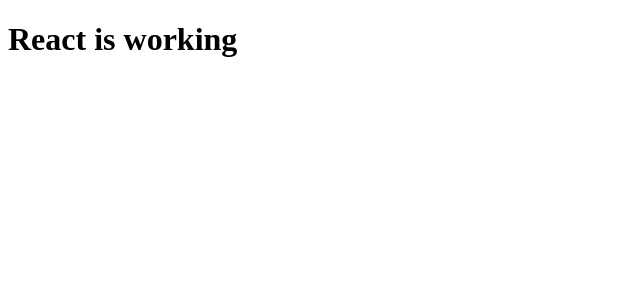
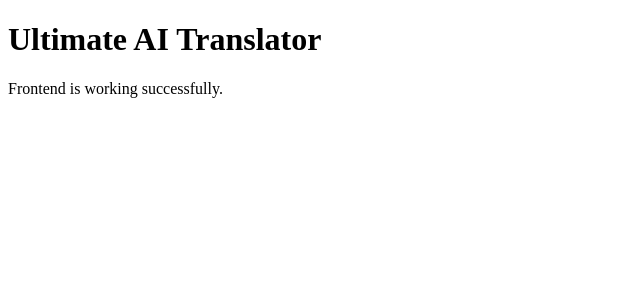
Before and after one commit to Shadow786s/ultimate-ai-translator-v2, a React (Vite) app in the folder frontend/: page / in a window 1280 px wide. Shown: the top 300 px of the page, without its empty margins (0-640 px from the left). Built offline with nearby package versions, Linux system fonts and the light colour scheme.

Commit message:
Update main.jsx

```diff
--- a/frontend/src/main.jsx
+++ b/frontend/src/main.jsx
@@ -1,5 +1,7 @@
 import React from "react";
 import ReactDOM from "react-dom/client";
+
+import App from "./App.jsx";
 
 const root = ReactDOM.createRoot(
   document.getElementById("root")
@@ -7,6 +9,6 @@
 
 root.render(
   <React.StrictMode>
-    <h1>React is working</h1>
+    <App />
   </React.StrictMode>
 );
```
